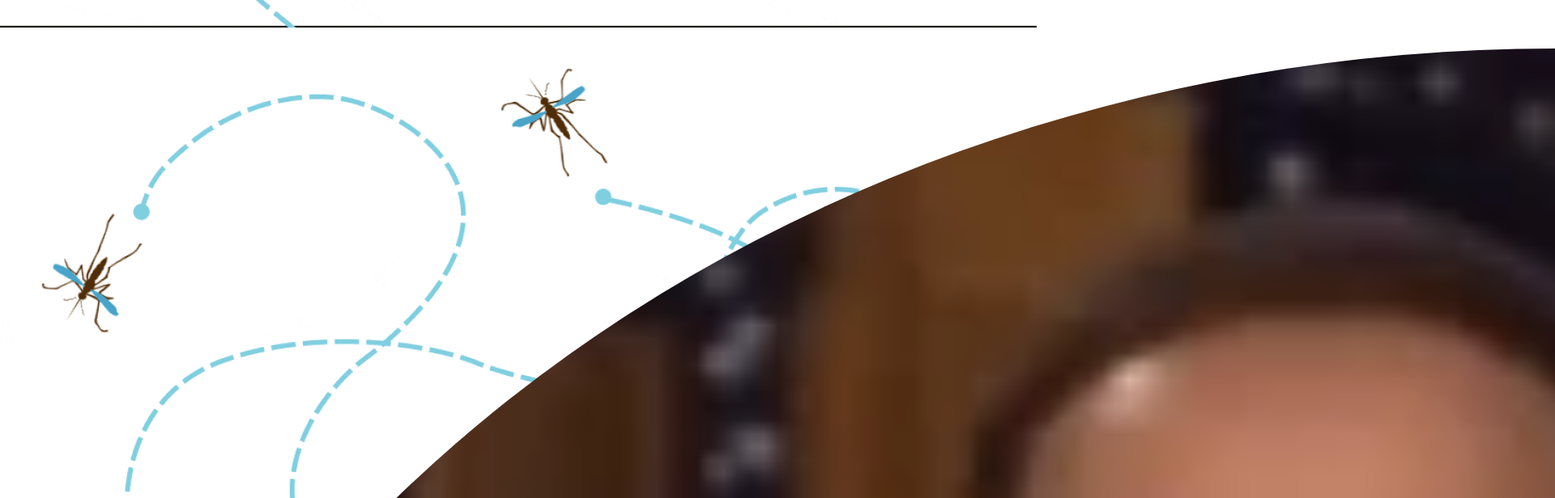
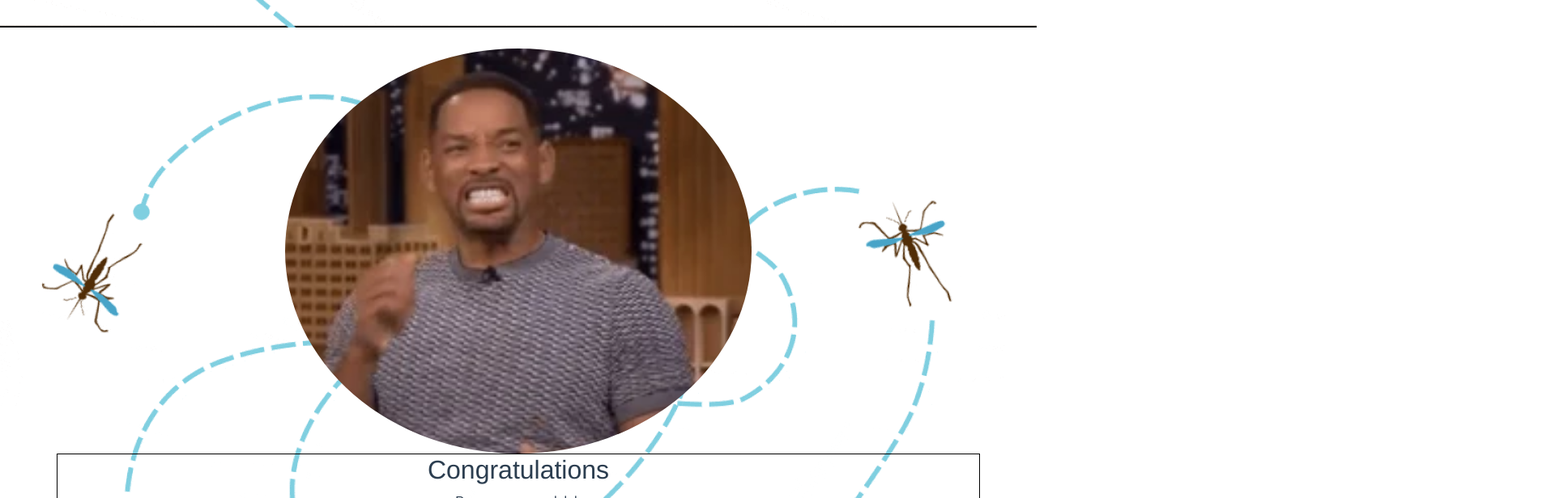
Before and after one commit to TabokNyamuk/TabokNyamuk, a Vue app in the folder client/: page /result in a window 1280 px wide. Shown: the top 616 px of the page at 81% size, 1920 px wide, since content can reach past the window. Built offline with nearby package versions, Linux system fonts and the light colour scheme; no server answers; a web font is replaced by a local one.

Commit message:
Finishing

```diff
--- a/client/src/components/gamepage.vue
+++ b/client/src/components/gamepage.vue
@@ -29,7 +29,7 @@
   </div>
   <div class='time' v-if="start">
    <h1>
-     : Time : <br>
+      Time  <br>
       {{timer}}
      </h1>
      </div>
--- a/client/src/components/waiting.vue
+++ b/client/src/components/waiting.vue
@@ -1,6 +1,6 @@
 <template>
   <div>
-    <img src="../assets/giphy.gif" alt="">
+    <img id="waiting" src="../assets/giphy.gif" alt="">
   </div>
 </template>
 
@@ -11,7 +11,8 @@ export default {
 </script>
 
 <style>
-img {
+#waiting {
   border-radius: 50%;
+  width: 40%;
 }
 </style>
--- a/client/src/views/result.vue
+++ b/client/src/views/result.vue
@@ -1,6 +1,6 @@
 <template>
 <div>
-    <img src="../assets/200.webp" alt="">
+    <img id='result' src="../assets/200.webp" alt="">
   <div class="container">
     <div>
     <audio controls autoplay hidden v-if="link">
@@ -34,11 +34,11 @@ export default {
 </script>
 
 <style>
-img {
+#result {
   border-radius: 50%;
-  width: 300%
+  width: 45%
 }
 .container {
-  width: 300%;
+  width: 100%;
 }
 </style>
```
